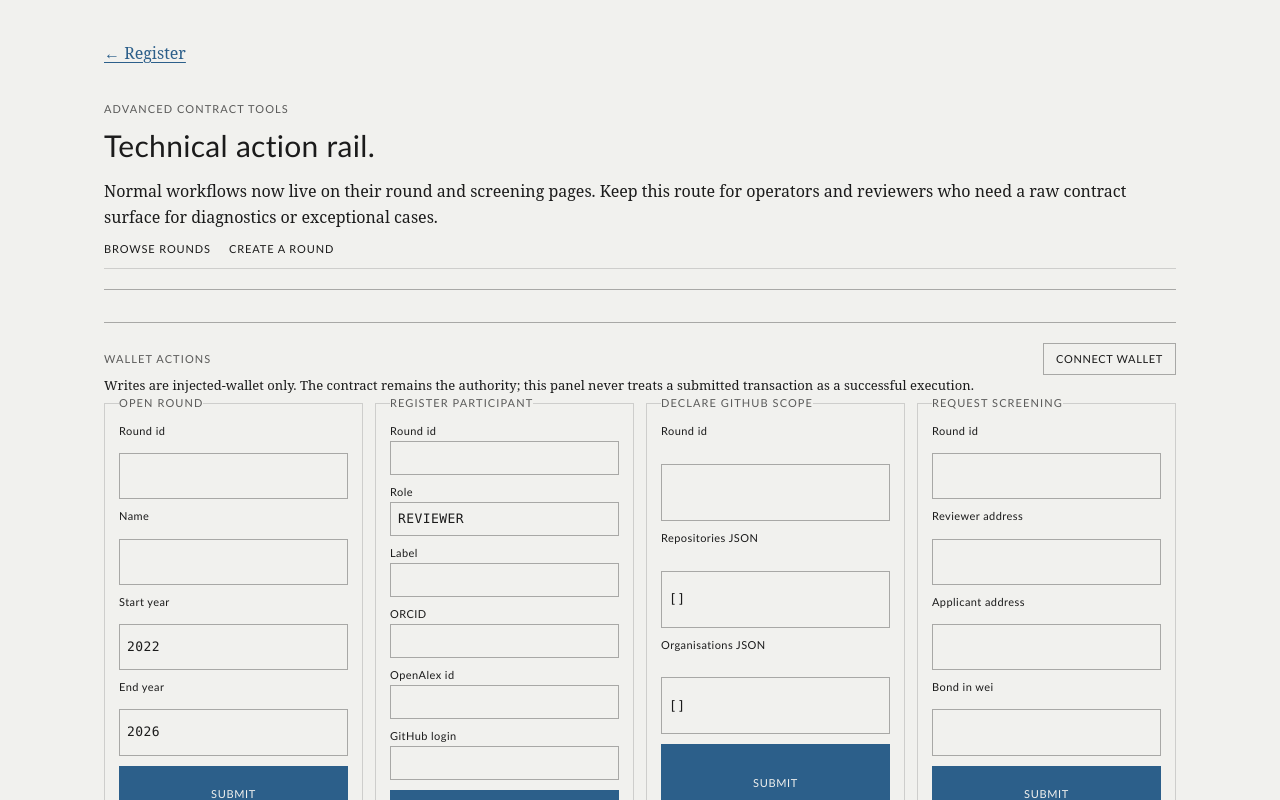
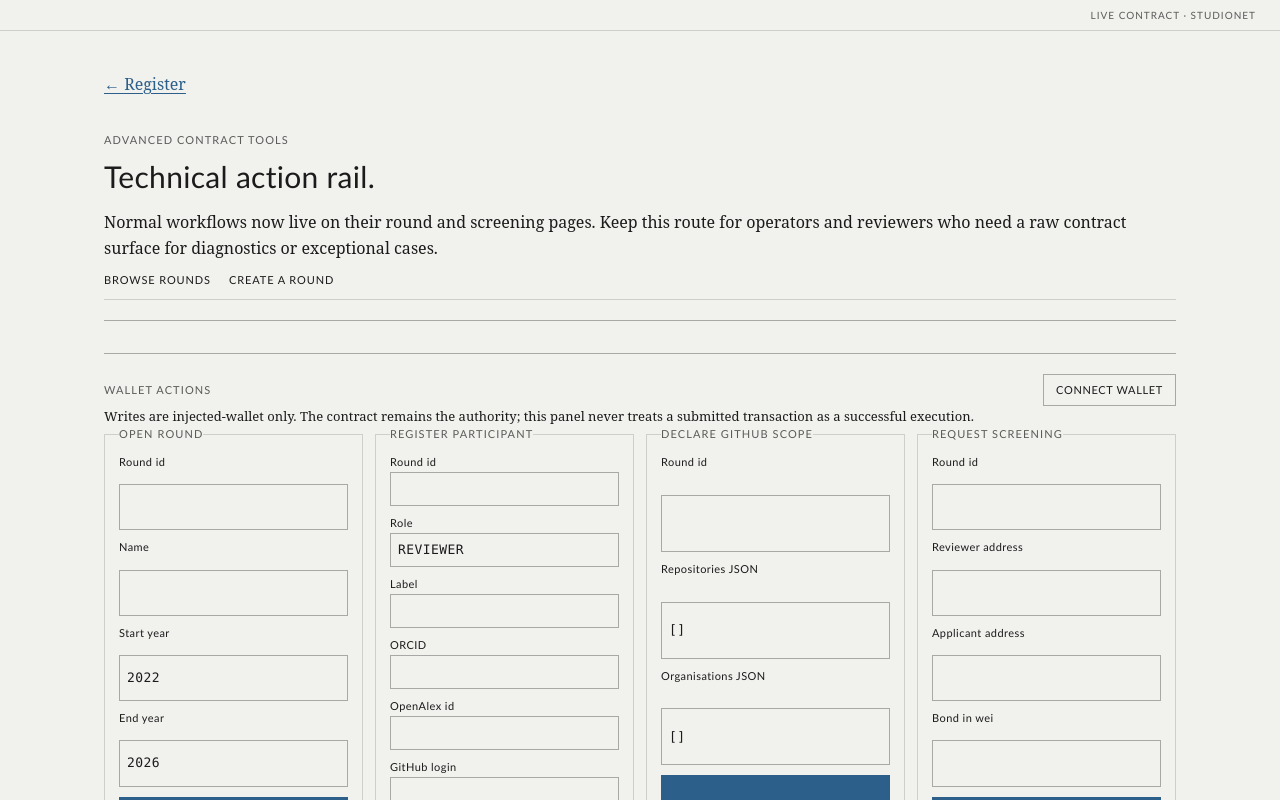
Before and after one commit to ometere123/quorum-clean, a Next.js app: page /manage in a window 1280 px wide. Shown: the top 800 px of the page. Built offline with nearby package versions, Linux system fonts and the light colour scheme.

Commit message:
feat: show data provenance on every route

```diff
--- a/src/app/globals.css
+++ b/src/app/globals.css
@@ -446,4 +446,5 @@ body {
 }
 
 .qc-nav{display:flex;flex-wrap:wrap;gap:18px;border-bottom:1px solid var(--rule);padding:12px 0;font:500 11px/14px var(--font-display);letter-spacing:.08em;text-transform:uppercase}.qc-nav a{color:var(--ink);text-decoration:none}.qc-nav a:hover{text-decoration:underline}.qc-next{display:flex;justify-content:space-between;gap:24px;align-items:center;border:1px solid var(--rule-strong);padding:18px;margin:28px 0}.qc-actions-inline{display:flex;flex-wrap:wrap;gap:10px}.qc-btn-quiet{display:inline-block;font-family:var(--font-display);font-weight:500;font-size:11px;line-height:14px;letter-spacing:.1em;text-transform:uppercase;padding:11px 16px;border:1px solid var(--rule-strong);border-radius:2px;color:var(--ink);background:transparent;text-decoration:none}.qc-btn-quiet:hover{text-decoration:underline}@media(max-width:650px){.qc-next{display:block}.qc-actions-inline{margin-top:16px}}
+.qc-provenance{border-bottom:1px solid var(--rule);padding:8px 24px;color:var(--ink-70);font:500 10px/14px var(--font-display);letter-spacing:.1em;text-transform:uppercase;text-align:right}
 .qc-form-grid{display:grid;grid-template-columns:repeat(2,minmax(0,1fr));gap:14px;margin:18px 0}@media(max-width:650px){.qc-form-grid{grid-template-columns:1fr}}
--- a/src/app/layout.tsx
+++ b/src/app/layout.tsx
@@ -1,5 +1,6 @@
 import type { Metadata } from "next";
 import "./globals.css";
+import { sourceLabel } from "@/lib/data-source";
 
 export const metadata: Metadata = {
   title: { default: "Quorum Clean", template: "%s · Quorum Clean" },
@@ -7,5 +8,5 @@ export const metadata: Metadata = {
 };
 
 export default function RootLayout({ children }: Readonly<{ children: React.ReactNode }>) {
-  return <html lang="en"><body>{children}</body></html>;
+  return <html lang="en"><body><div className="qc-provenance" role="status">{sourceLabel} · StudioNet</div>{children}</body></html>;
 }
```
